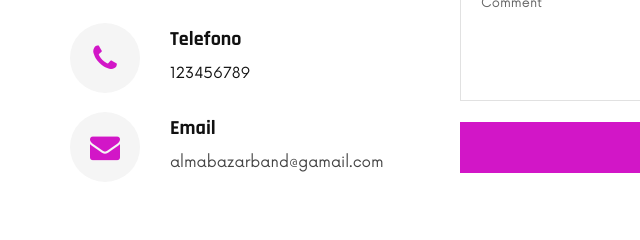
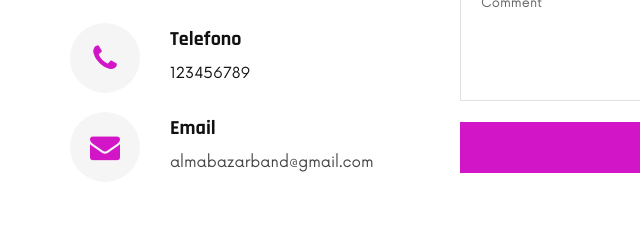
Before and after one commit to MauroMel/AlmabazarSito, a plain HTML site: page contact.html in a window 1280 px wide. Shown: the part 1079-1319 px from the top of the page, 0-640 px from the left. Drawn offline with Linux system fonts and the light colour scheme.

Commit message:
Update contact.html

```diff
--- a/contact.html
+++ b/contact.html
@@ -113,7 +113,7 @@
                             <li>
                                 <i class="fa fa-envelope"></i>
                                 <h5>Email</h5>
-                                <p>almabazarband@gamail.com</p>
+                                <p>almabazarband@gmail.com</p>
                             </li>
                         </ul>
                     </div>
```
